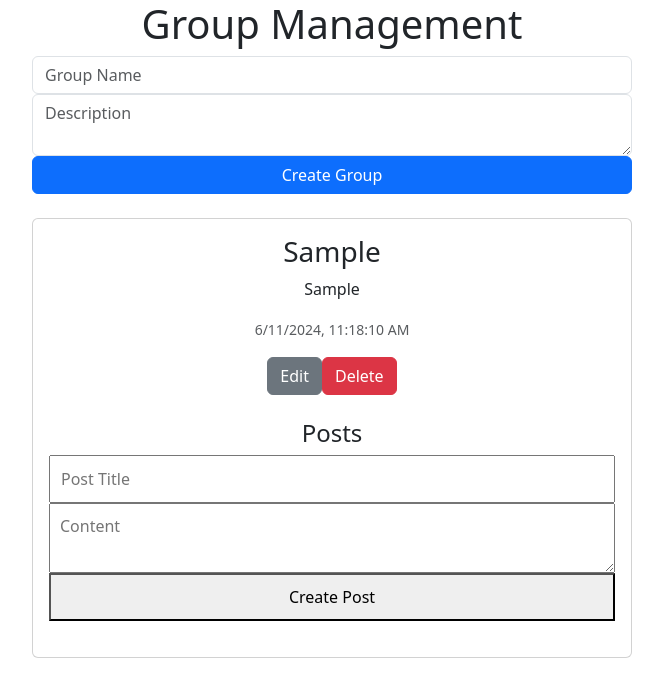
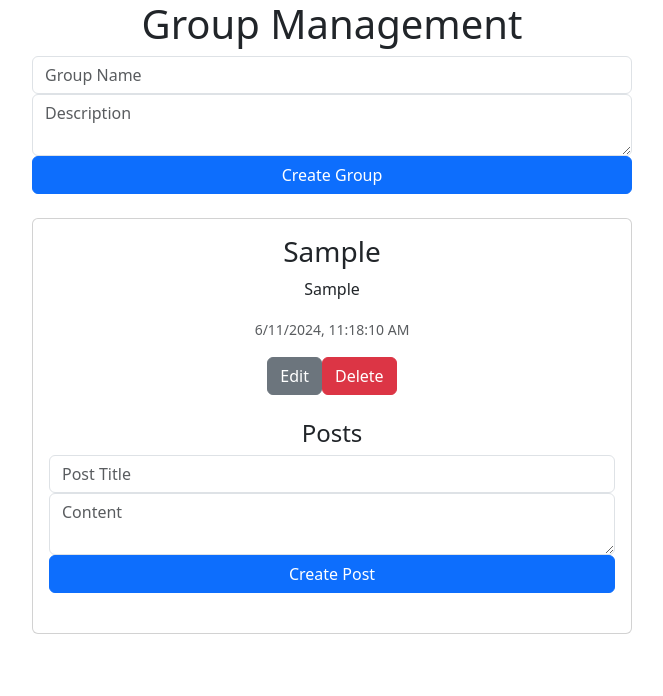
Before and after one commit to C9-nassarahmad/group-management-1, a React (Create React App) app: page / in a window 1280 px wide. Both pictures are taken after typing "Sample", "Sample" into the empty fields and a click on the button "Create Group". Shown: the top 696 px of the page, without its empty margins (308-971 px from the left). Built offline with nearby package versions, Linux system fonts and the light colour scheme.

Commit message:
adding bootstrap on post

```diff
--- a/src/components/PostForm.js
+++ b/src/components/PostForm.js
@@ -20,19 +20,25 @@ const PostForm = ({ addPost }) => {
   };
 
   return (
-    <form onSubmit={handleSubmit}>
+    <form onSubmit={handleSubmit} className="mb-4">
+      <div className="form-group">
         <input
           type="text"
+          className="form-control"
           placeholder="Post Title"
           value={title}
           onChange={(e) => setTitle(e.target.value)}
         />
+      </div>
+      <div className="form-group">
         <textarea
+          className="form-control"
           placeholder="Content"
           value={content}
           onChange={(e) => setContent(e.target.value)}
         />
-      <button type="submit">Create Post</button>
+      </div>
+      <button type="submit" className="btn btn-primary">Create Post</button>
     </form>
   );
 };
--- a/src/components/PostList.js
+++ b/src/components/PostList.js
@@ -3,15 +3,19 @@ import React from 'react';
 const PostList = ({ posts }) => {
   return (
     <div>
-      {posts.map(post => (
-        <div key={post.id} className="post">
-          <h4>{post.title}</h4>
-          <p>{post.content}</p>
-          <p>{new Date(post.createdAt).toLocaleString()}</p>
+    {posts.map(post => (
+      <div key={post.id} className="card mb-2">
+        <div className="card-body">
+          <h4 className="card-title">{post.title}</h4>
+          <p className="card-text">{post.content}</p>
+          <p className="card-text">
+            <small className="text-muted">{new Date(post.createdAt).toLocaleString()}</small>
+          </p>
         </div>
-      ))}
-    </div>
-  );
+      </div>
+    ))}
+  </div>
+);
 };
 
 export default PostList;
```
Lines whose indentation alone changed are shown as unchanged.
